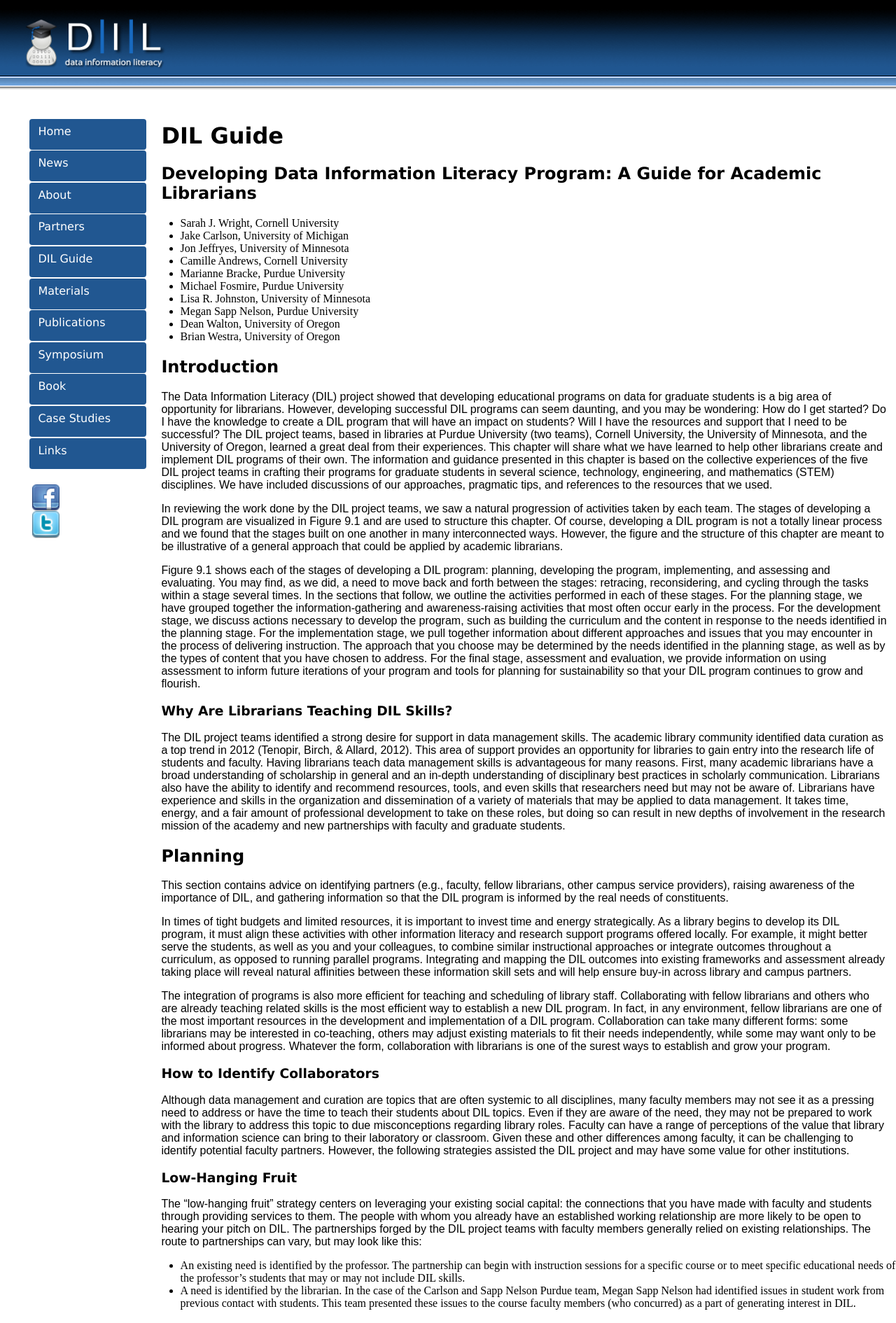
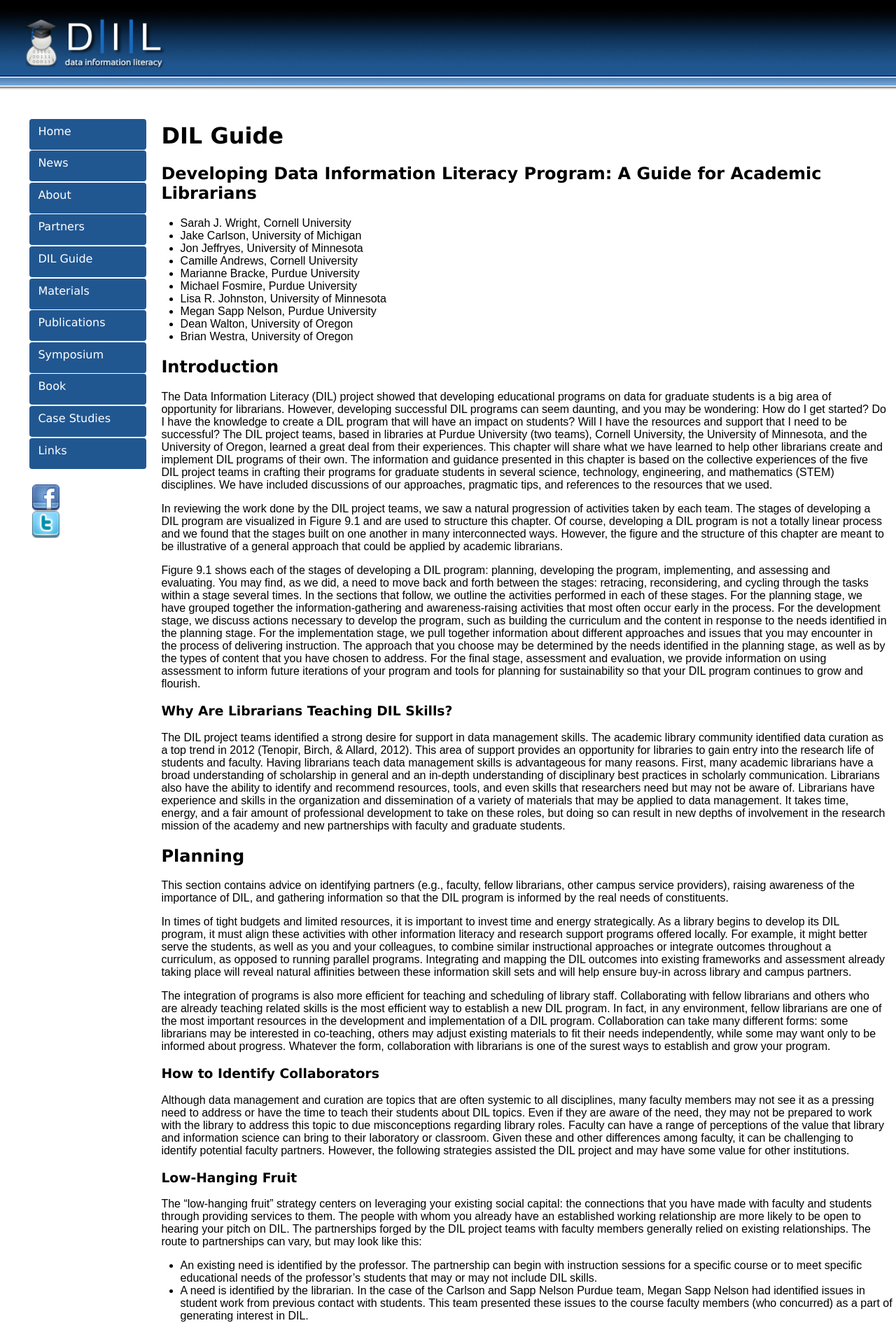
Before and after one commit to datainfolit/datainfolit, a Jekyll site: the page built from dilguide/index.html, in a window 1280 px wide. Shown: the top 1890 px of the page at 70% size. Built offline with Jekyll 4.4.1, drawn with Linux system fonts in a browser that asks for light colours; a script that is not in the unit is left out.

Commit message:
Update main.css

```diff
--- a/css/main.css
+++ b/css/main.css
@@ -97,6 +97,13 @@
     padding-right: 1vw;
     font-family: Arial, "DejaVu Sans", "Liberation Sans", Freesans, sans-serif;
 }
+li {
+    font-family: Arial, "DejaVu Sans", "Liberation Sans", Freesans, sans-serif;
+}
+.box {
+    border-width: thin;
+    border-style: solid;
+}
 /*Blog post content*/
 .post {
     width:83%;
```
